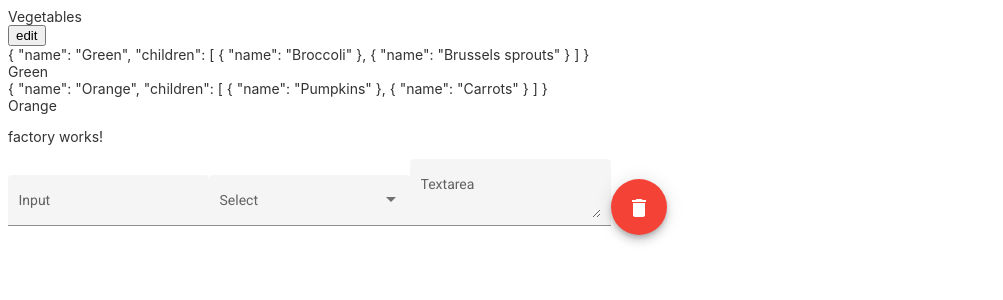
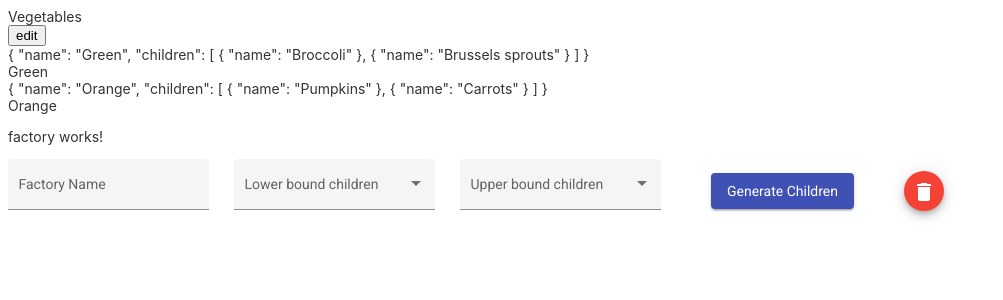
Before and after one commit to jwin4740/viking-sasquatch-frontend, an Angular app: page / in a window 1280 px wide. Shown: the top 300 px of the page, without its empty margins (0-1003 px from the left). Built offline with nearby package versions, Linux system fonts and the light colour scheme.

Commit message:
factory mostly complete

```diff
--- a/src/app/factory/factory.component.html
+++ b/src/app/factory/factory.component.html
@@ -11,7 +11,9 @@
     margin-left: 8px;
     min-width: 120px;
   }
-
+  mat-form-field {
+    margin-right: 25px;
+  }
   .example-button-row {
     display: table-cell;
     width: 490px;
@@ -32,6 +34,11 @@
     justify-content: center;
     width: 120px;
   }
+
+  #generateChildren {
+    margin-left: 25px;
+    margin-right: 50px;
+  }
 </style>
 
 <p>factory works!</p>
@@ -39,23 +46,28 @@
 <!-- factory div -->
 <div class="factory">
   <mat-form-field appearance="fill">
-    <mat-label>Input</mat-label>
+    <mat-label>Factory Name</mat-label>
     <input matInput />
   </mat-form-field>
   <mat-form-field appearance="fill">
-    <mat-label>Select</mat-label>
+    <mat-label>Lower bound children</mat-label>
     <mat-select>
       <mat-option value="one">First option</mat-option>
       <mat-option value="two">Second option</mat-option>
     </mat-select>
   </mat-form-field>
   <mat-form-field appearance="fill">
-    <mat-label>Textarea</mat-label>
-    <textarea matInput></textarea>
+    <mat-label>Upper bound children</mat-label>
+    <mat-select>
+      <mat-option value="one">First option</mat-option>
+      <mat-option value="two">Second option</mat-option>
+    </mat-select>
   </mat-form-field>
-
+  <button id="generateChildren" mat-raised-button color="primary">
+    Generate Children
+  </button>
   <button
-    mat-fab
+    mat-mini-fab
     color="warn"
     aria-label="Example icon button with a delete icon"
   >
```
